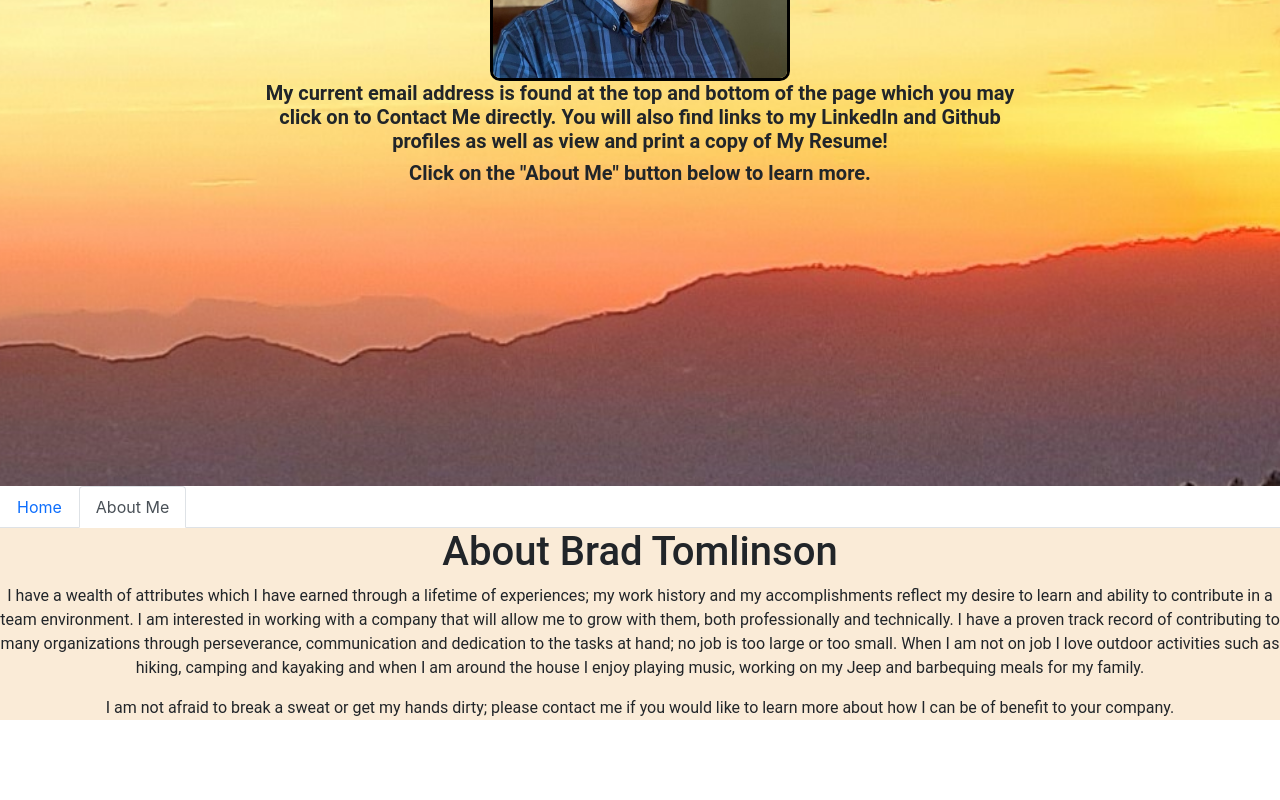
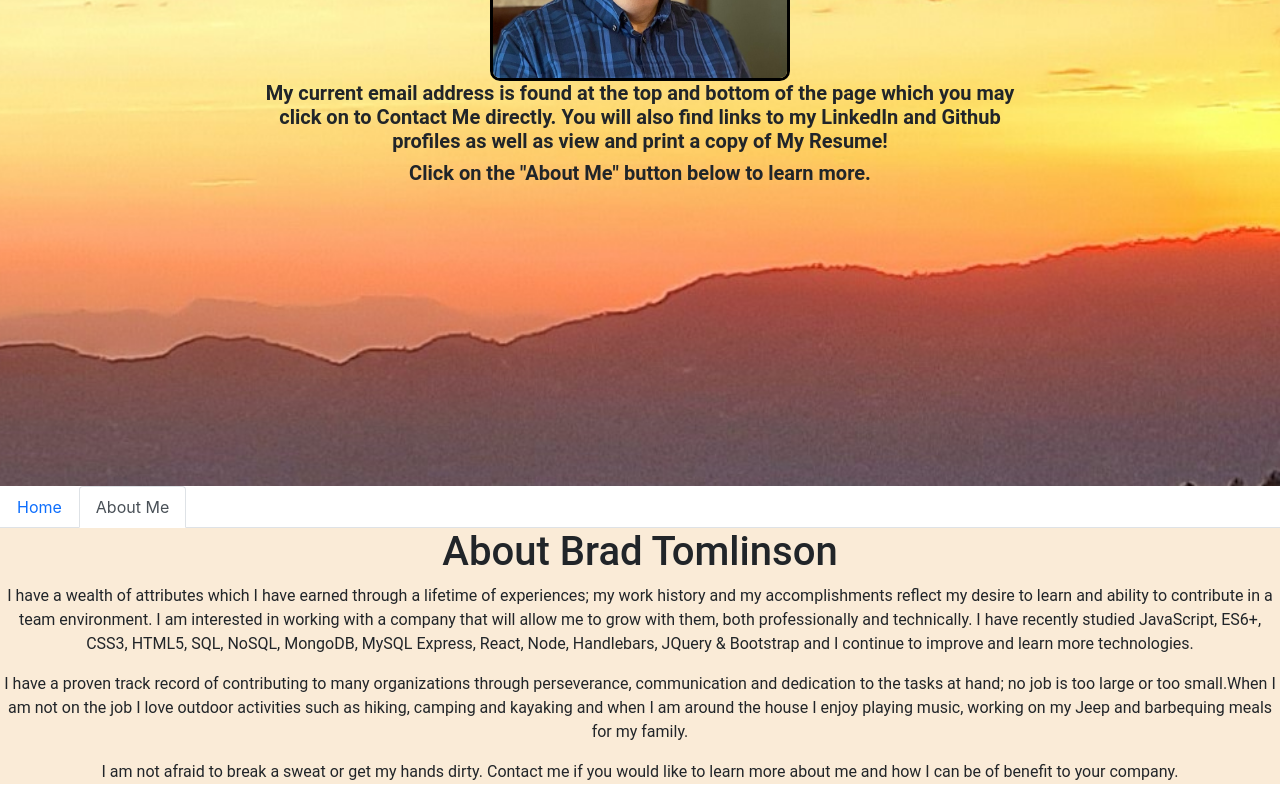
Before and after one commit to bradfan/showcase-portfolio, a React (Create React App) app: page /about in a window 1280 px wide. Shown: the part 314-1114 px from the top of the page. Before the commit the page ends 1050 px from the top, so only its background shows below. Built offline with nearby package versions, Linux system fonts and the light colour scheme.

Commit message:
adjust about page

```diff
--- a/src/components/About.js
+++ b/src/components/About.js
@@ -15,16 +15,21 @@ function About() {
         experiences; my work history and my accomplishments reflect my desire to
         learn and ability to contribute in a team environment. I am interested
         in working with a company that will allow me to grow with them, both
-        professionally and technically. I have a proven track record of
-        contributing to many organizations through perseverance, communication
-        and dedication to the tasks at hand; no job is too large or too small. When I
-        am not on job I love outdoor activities such as hiking, camping and
-        kayaking and when I am around the house I enjoy playing music, working
-        on my Jeep and barbequing meals for my family.
+        professionally and technically. I have recently studied JavaScript, ES6+, CSS3,
+        HTML5, SQL, NoSQL, MongoDB, MySQL Express, React, Node, Handlebars,
+        JQuery & Bootstrap and I continue to improve and learn more technologies.
       </p>
       <p>
-        I am not afraid to break a sweat or get my hands dirty; please contact
-        me if you would like to learn more about how I can be of benefit to your
+        I have a proven track record of contributing to many organizations
+        through perseverance, communication and dedication to the tasks at hand;
+        no job is too large or too small.When I am not on the job I love outdoor
+        activities such as hiking, camping and kayaking and when I am around the
+        house I enjoy playing music, working on my Jeep and barbequing meals for
+        my family.
+      </p>
+      <p>
+        I am not afraid to break a sweat or get my hands dirty. Contact
+        me if you would like to learn more about me and how I can be of benefit to your
         company.
       </p>
     </div>
```
